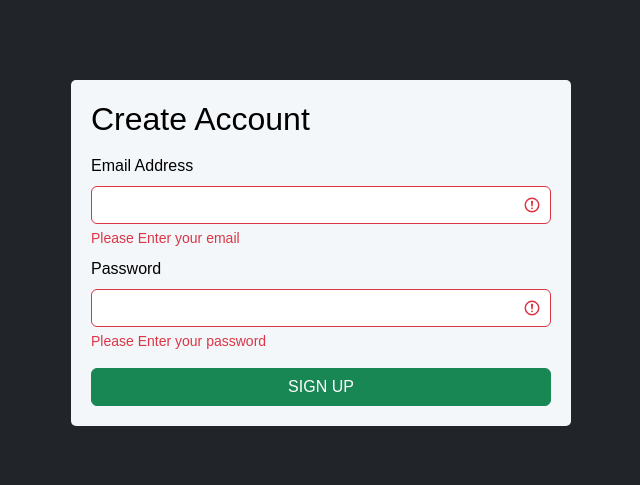
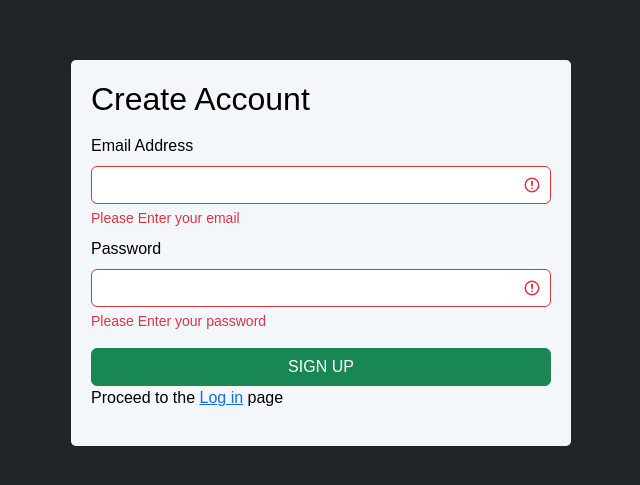
Before and after one commit to saraphina1/drag-n-drop-app, a React (Create React App) app: page /signup in a window 1280 px wide. Shown: the part 147-632 px from the top of the page, without its empty margins (319-959 px from the left). Built offline with nearby package versions, Linux system fonts and the light colour scheme.

Commit message:
added link

```diff
--- a/src/pages/SignUp.js
+++ b/src/pages/SignUp.js
@@ -66,6 +66,7 @@ function SignUp() {
               </button>
             </Link>
           </form>
+          <p>Proceed to the <Link to="/login">Log in</Link> page</p>
         </div>
 
     </div>
```
